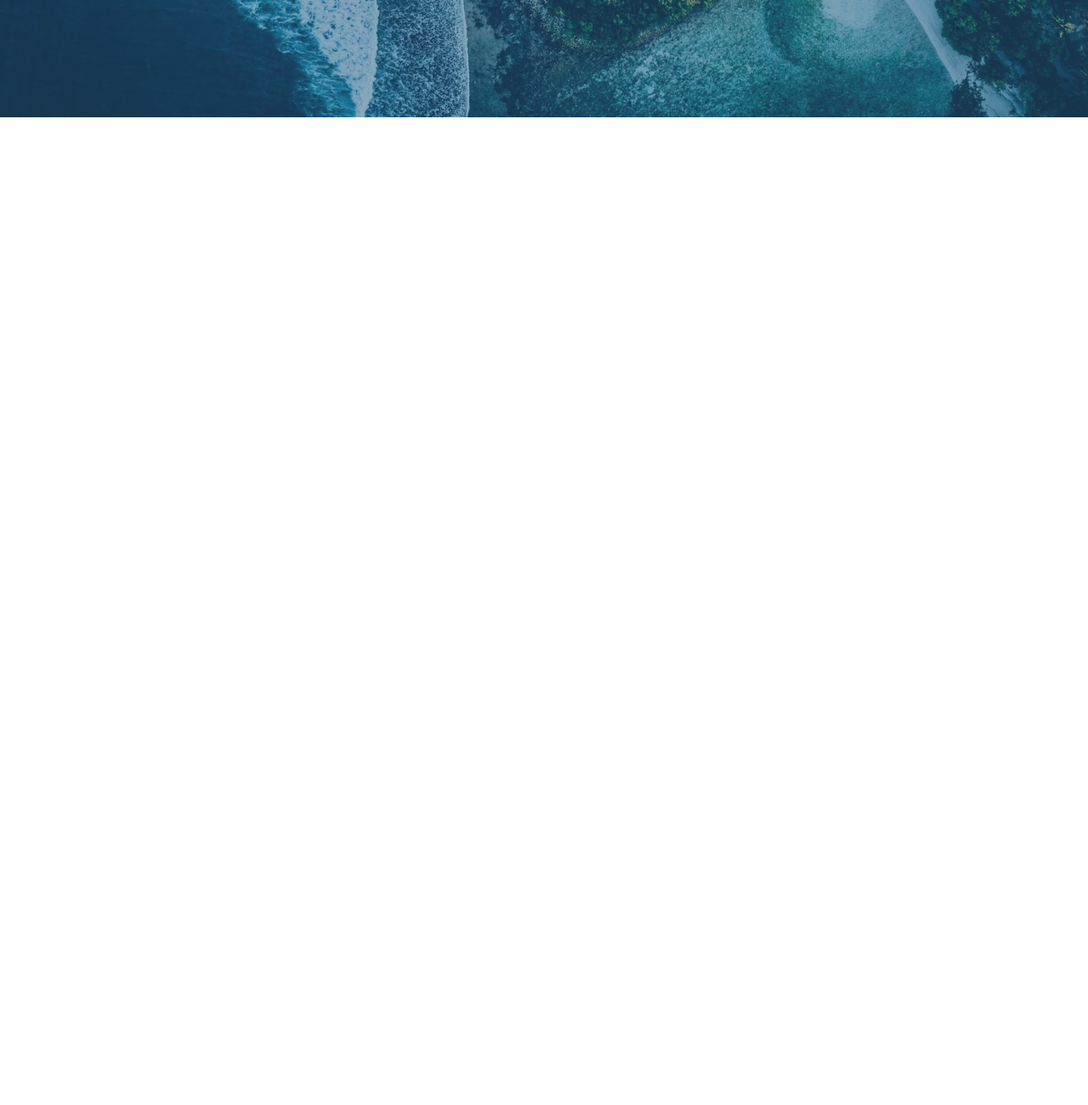
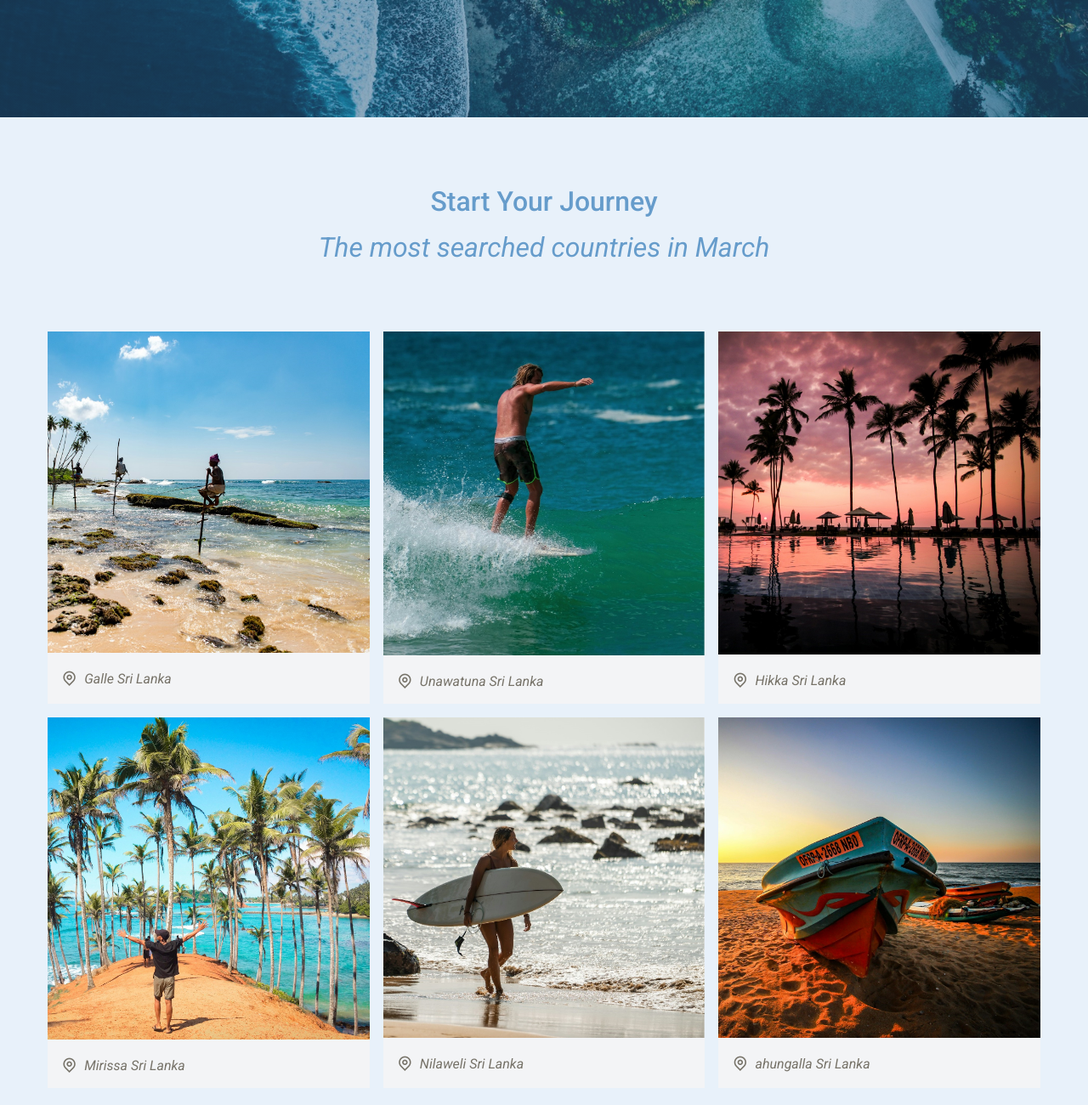
Before and after one commit to LakmalSenevirathna/Travel-Website, a plain HTML site: page index.html in a window 1280 px wide. Shown: the part 662-1962 px from the top of the page at 85% size. Before the commit the page ends 800 px from the top, so only its background shows below. Drawn offline with nearby package versions, Linux system fonts and the light colour scheme.

Commit message:
Add journey section

```diff
--- a/index.html
+++ b/index.html
@@ -4,6 +4,7 @@
 <head>
     <meta charset="UTF-8">
     <meta name="viewport" content="width=device-width, initial-scale=1.0">
+    <link href="https://cdn.jsdelivr.net/npm/remixicon@4.2.0/fonts/remixicon.css" rel="stylesheet" />
     <link rel="stylesheet" href="styles.css">
     <title>Travel SL</title>
 </head>
@@ -34,6 +35,62 @@
             </div>
         </div>
     </header>
+
+    <section class="journey__container">
+        <div class="section__container">
+            <h2 class="section__title">Start Your Journey</h2>
+            <p class="section__subtitle">The most searched countries in March</p>
+            <div class="journey__grid">
+                <div class="country__card">
+                    <img src="Img/img2.jpg" alt="">
+                    <div class="country__name">
+                        <i class="ri-map-pin-line"></i>
+                        <span>Galle Sri Lanka</span>
+                    </div>
+                </div>
+
+                <div class="country__card">
+                    <img src="Img/img3.jpg" alt="">
+                    <div class="country__name">
+                        <i class="ri-map-pin-line"></i>
+                        <span>Unawatuna Sri Lanka</span>
+                    </div>
+                </div>
+
+                <div class="country__card">
+                    <img src="Img/img4.jpg" alt="">
+                    <div class="country__name">
+                        <i class="ri-map-pin-line"></i>
+                        <span>Hikka Sri Lanka</span>
+                    </div>
+                </div>
+
+                <div class="country__card">
+                    <img src="Img/img5.jpg" alt="">
+                    <div class="country__name">
+                        <i class="ri-map-pin-line"></i>
+                        <span>Mirissa Sri Lanka</span>
+                    </div>
+                </div>
+
+                <div class="country__card">
+                    <img src="Img/img6.jpg" alt="">
+                    <div class="country__name">
+                        <i class="ri-map-pin-line"></i>
+                        <span>Nilaweli Sri Lanka</span>
+                    </div>
+                </div>
+
+                <div class="country__card">
+                    <img src="Img/img7.jpg" alt="">
+                    <div class="country__name">
+                        <i class="ri-map-pin-line"></i>
+                        <span>ahungalla Sri Lanka</span>
+                    </div>
+                </div>
+            </div>
+        </div>
+    </section>
 </body>
 
 </html>
--- a/styles.css
+++ b/styles.css
@@ -17,6 +17,10 @@
     box-sizing: border-box;
 }
 
+img{
+    width: 100%;
+}
+
 body{
     font-family: "Roboto", sans-serif;
 }
@@ -25,6 +29,22 @@ body{
     max-width: var(--max-width);
     padding: 5rem 1rem;
     margin: auto;
+}
+
+.section__title{
+    font-size: 2rem;
+    font-weight: 500;
+    color: var(--primary-color);
+    margin-bottom: 1rem;
+    text-align: center;
+}
+
+.section__subtitle{
+    font-size: 2rem;
+    font-style: italic;
+    color: var(--primary-color);
+    margin-bottom: 5rem;
+    text-align: center;
 }
 
 nav{
@@ -114,6 +134,38 @@ header .section__container{
     background-color: var(--primary-color-dark);
 }
 
+.journey__container{
+    background-color: var(--secondary-color);
+}
+
+.journey__grid{
+    display: grid;
+    grid-template-columns: repeat(2, 1fr);
+    gap: 1rem;
+}
+
+.country__card{
+    background-color: var(--extra-light);
+}
+
+.country__name{
+    padding: 1rem;
+    text-align: left;
+    display: flex;
+    align-items: center;
+    gap: 0.5rem;
+    color: var(--text-light);
+    cursor: pointer;
+}
+
+.country__name i{
+    font-size: 1.2rem;
+}
+
+.country__name span{
+    font-style: italic;
+}
+
 @media (min-width: 640px) {
     .nav__links{
         display: flex;
@@ -132,5 +184,9 @@ header .section__container{
         text-align: left;
     }
 
+    .journey__grid{
+        grid-template-columns: repeat(3, 1fr);
+        gap: 1rem;
+    }
 
 }
```
Also changed, not shown: Img/img2.jpg (added), Img/img3.jpg (added), Img/img4.jpg (added), Img/img5.jpg (added), Img/img6.jpg (added), Img/img7.jpg (added).
